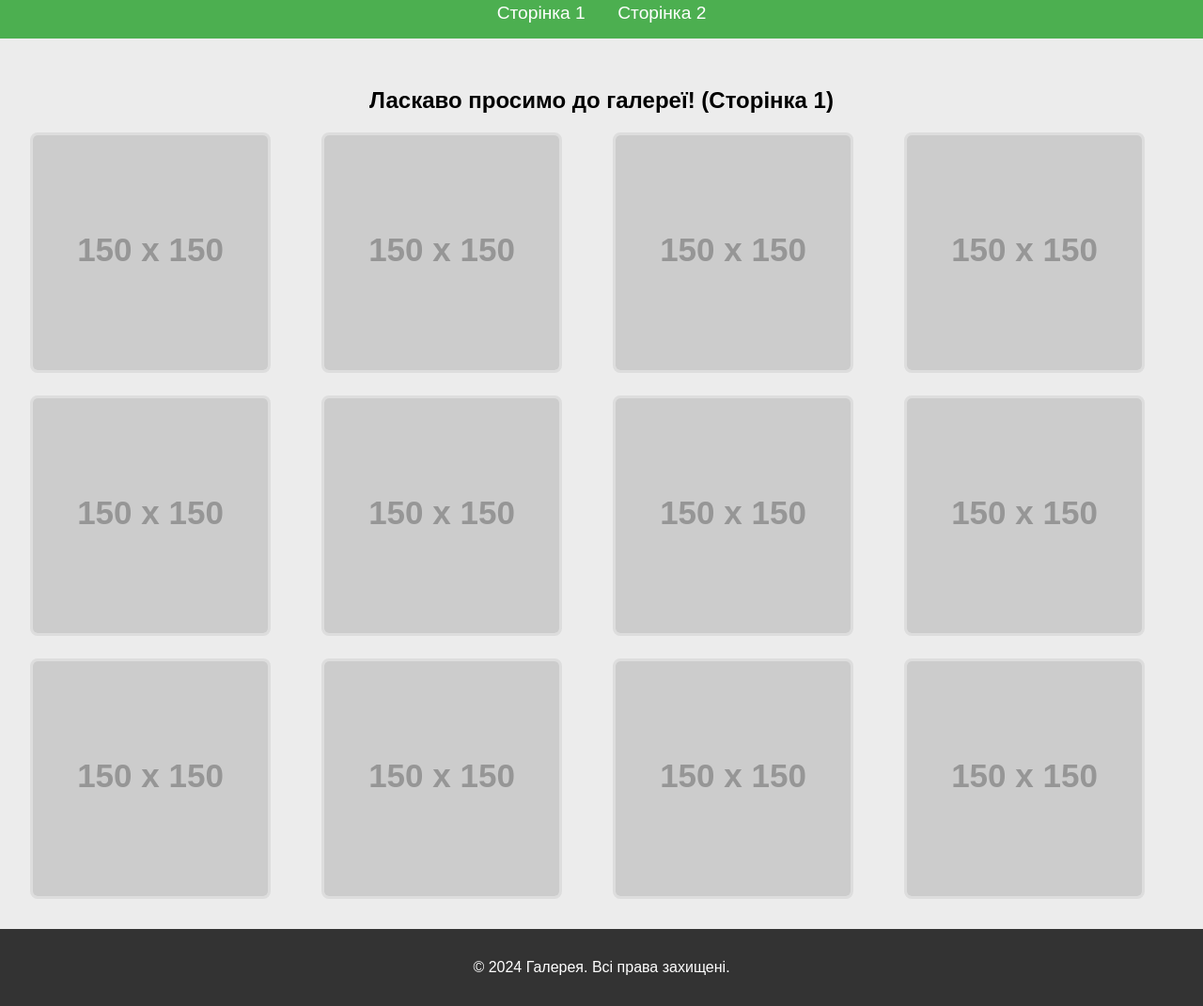
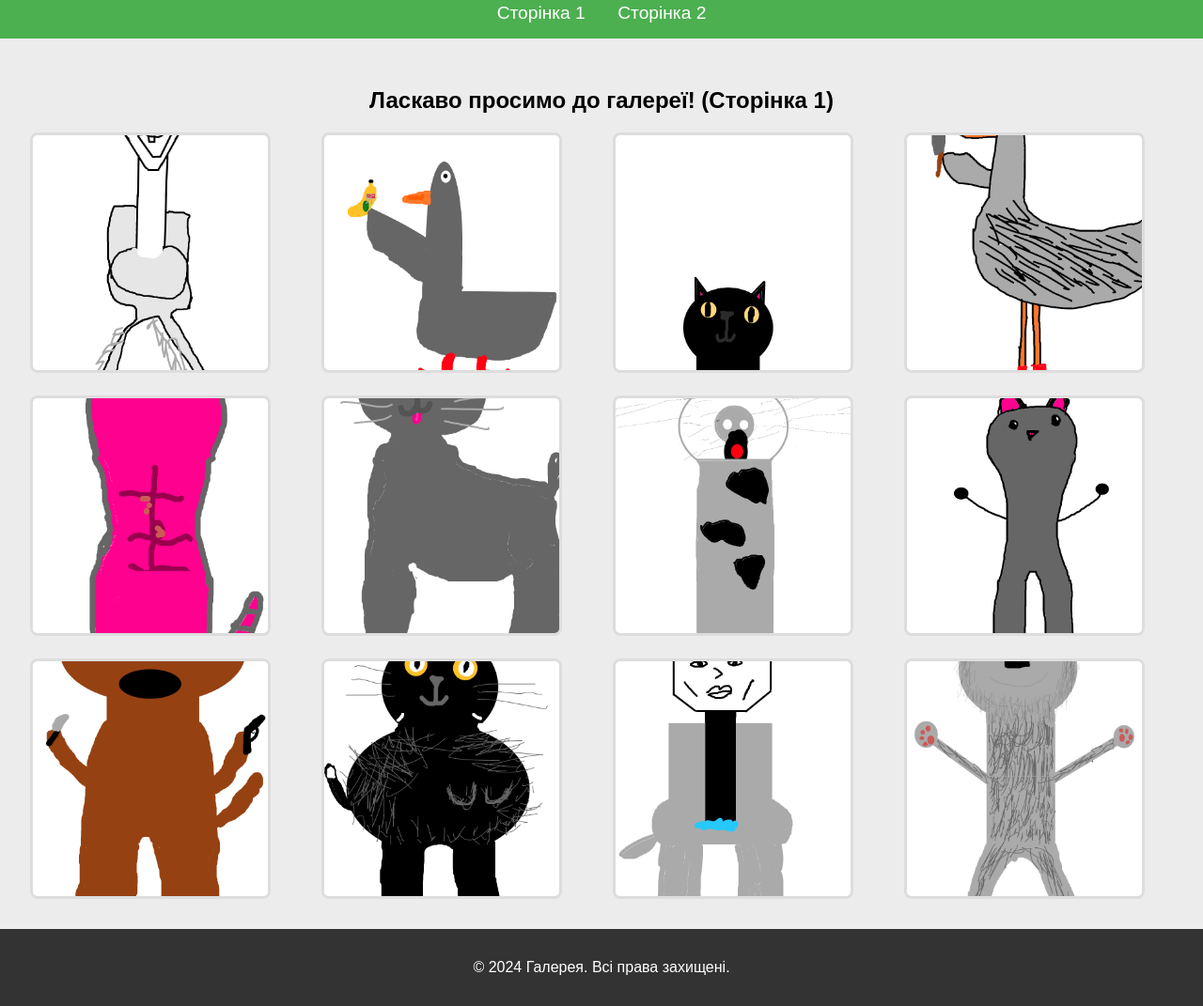
Before and after one commit to Kotyara45/Gallery, a plain HTML site: page index.html in a window 1280 px wide. Shown: the part 93-1164 px from the top of the page at 94% size. Drawn offline with Linux system fonts and the light colour scheme; placeholder pictures from the web are drawn by us.

Commit message:
Update index.html

```diff
--- a/index.html
+++ b/index.html
@@ -108,18 +108,18 @@
         <div id="page1" class="section">
             <h2>Ласкаво просимо до галереї! (Сторінка 1)</h2>
             <div class="gallery">
-                <img src="https://via.placeholder.com/150" alt="Зображення 1">
-                <img src="https://via.placeholder.com/150" alt="Зображення 2">
-                <img src="https://via.placeholder.com/150" alt="Зображення 3">
-                <img src="https://via.placeholder.com/150" alt="Зображення 4">
-                <img src="https://via.placeholder.com/150" alt="Зображення 5">
-                <img src="https://via.placeholder.com/150" alt="Зображення 6">
-                <img src="https://via.placeholder.com/150" alt="Зображення 7">
-                <img src="https://via.placeholder.com/150" alt="Зображення 8">
-                <img src="https://via.placeholder.com/150" alt="Зображення 9">
-                <img src="https://via.placeholder.com/150" alt="Зображення 10">
-                <img src="https://via.placeholder.com/150" alt="Зображення 11">
-                <img src="https://via.placeholder.com/150" alt="Зображення 12">
+                <img src="завантаження (1).png" alt="Зображення 1">
+                <img src="завантаження (2).png" alt="Зображення 2">
+                <img src="завантаження (3).png" alt="Зображення 3">
+                <img src="завантаження.png" alt="Зображення 4">
+                <img src="завантаження (5).png" alt="Зображення 5">
+                <img src="завантаження (7).png" alt="Зображення 6">
+                <img src="завантаження (8).png" alt="Зображення 7">
+                <img src="завантаження (9).png" alt="Зображення 8">
+                <img src="завантаження (10).png" alt="Зображення 9">
+                <img src="завантаження (11).png" alt="Зображення 10">
+                <img src="завантаження (12).png" alt="Зображення 11">
+                <img src="завантаження (13).png" alt="Зображення 12">
             </div>
         </div>
 
```
